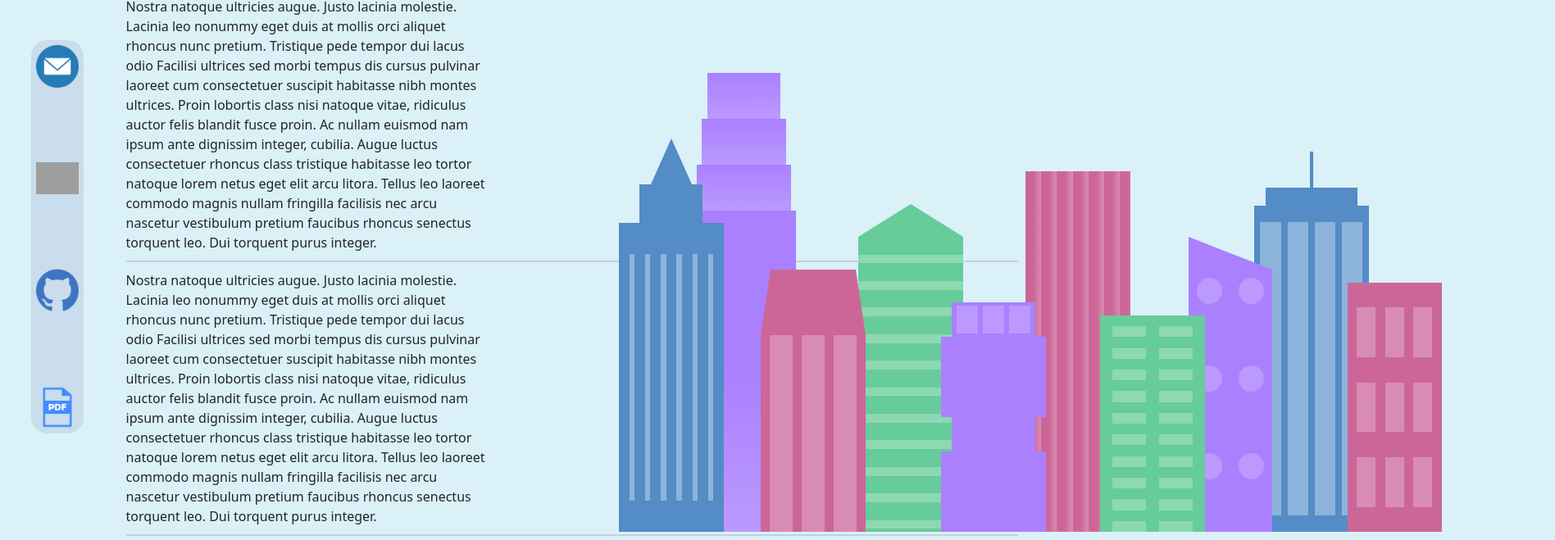
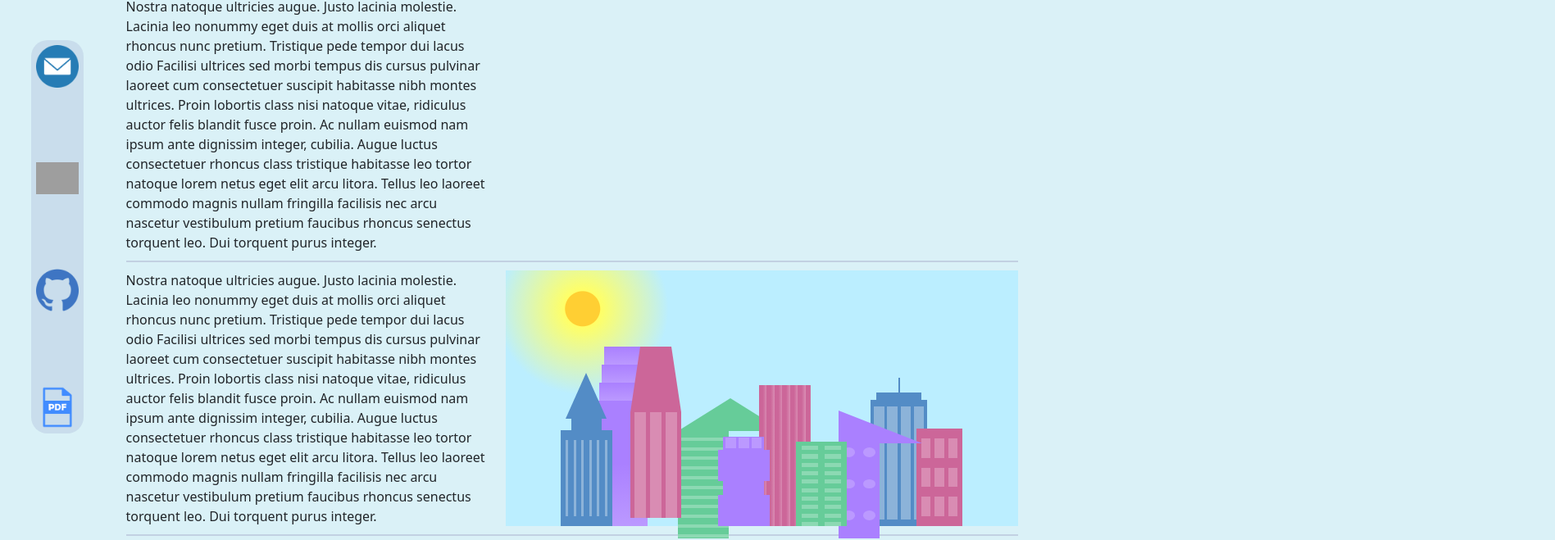
Before and after one commit to jyjian2/jessiesProfile, a React (Create React App) app: page /personal in a window 1280 px wide. Shown: the part 151-810 px from the top of the page at 82% size, 1897 px wide, since content can reach past the window. Built offline with nearby package versions, Linux system fonts and the light colour scheme; grey boxes are pictures that could not be loaded.

Commit message:
added cityview that stays in the column

```diff
--- a/src/components/CitySkyline/CitySkyline.styles.css
+++ b/src/components/CitySkyline/CitySkyline.styles.css
@@ -176,7 +176,7 @@
 
   .fb2 {
     width: 10%;
-    height: 40%;
+    height: 70%;
   }
 
   .fb2a {
--- a/src/components/NewCityView/NewCityView.js
+++ b/src/components/NewCityView/NewCityView.js
@@ -3,7 +3,7 @@ import './NewCityViewStyles.css'
 function NewCityView() {
     return (
         <>
-        <div className='sky-wrap'>
+            <div className='sky-wrap city-view' >
                 <div class="background-buildings sky">
                     <div></div>
                     <div></div>
--- a/src/components/NewCityView/NewCityViewStyles.css
+++ b/src/components/NewCityView/NewCityViewStyles.css
@@ -1,4 +1,4 @@
-* {
+.city-view {
     --building-color1: rgb(170, 128, 255);
     --building-color2: rgb(102, 204, 153);
     --building-color3: rgb(204, 102, 153);
@@ -16,7 +16,6 @@
     align-items: flex-end;
     justify-content: space-evenly;
     position: absolute;
-    bottom: 0;
   }
 
   .building-wrap {
@@ -214,7 +213,7 @@
   .fb4 {
     width: 8%;
     height: 45%;
-    position: relative;
+    /* position: relative; */
     left: 10%;
   }
 
@@ -242,7 +241,7 @@
   .fb5 {
     width: 10%;
     height: 33%;
-    position: relative;
+    /* position: relative; */
     right: 10%;
     background: repeating-linear-gradient(
         var(--building-color2),
--- a/src/components/Personal/Personal.js
+++ b/src/components/Personal/Personal.js
@@ -2,8 +2,7 @@ import { Col, Row, Container, Stack } from 'react-bootstrap';
 import React from 'react';
 import 'bootstrap/dist/css/bootstrap.min.css';
 import './PersonalStyles.css';
-import CityView from '/Users/keziah/Developer/jessies_profile/src/components/NewCityView/NewCityView.js';
-
+import CitySkyline from "../CitySkyline/CitySkyline";
 
 function Personal() {
     return (
@@ -33,8 +32,10 @@ function Personal() {
                         Augue luctus consectetuer rhoncus class tristique habitasse leo tortor natoque lorem netus eget elit arcu litora. Tellus leo laoreet commodo magnis nullam fringilla facilisis nec arcu nascetur vestibulum pretium faucibus rhoncus senectus torquent leo. Dui torquent purus integer.
                     </Col>
 
-                    <Col md="7" xs="12" >
-                        <CityView />
+                    <Col md="7" xs="12" className="d-flex align-items-center justify-content-center">
+                        <div style={{ position: 'relative', width: '100%', height: '100%' }}>
+                            <CitySkyline />
+                        </div>
                     </Col>
                 </Row>
                 <div className="personal-divider"></div>
```
Lines whose indentation alone changed are shown as unchanged.
